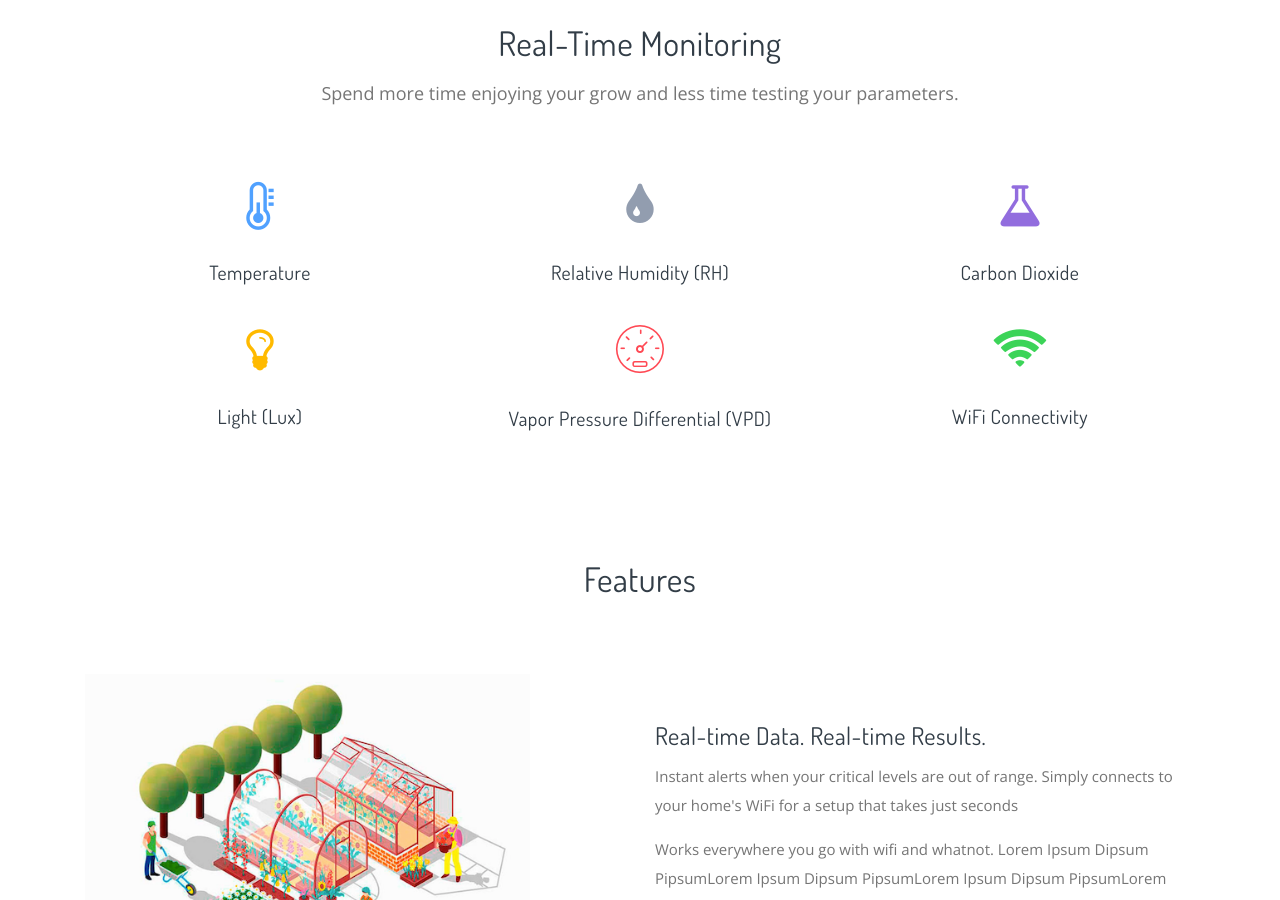
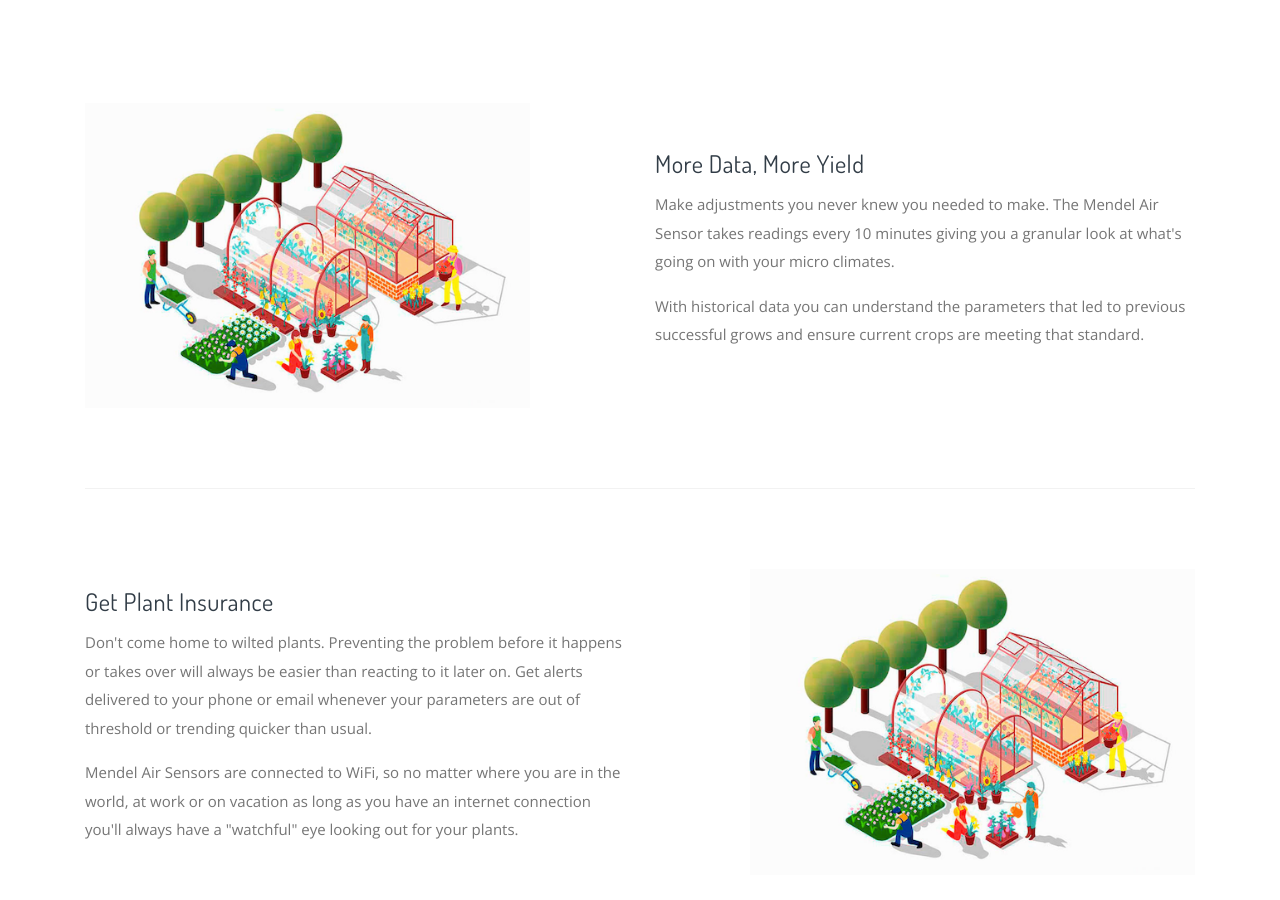
Before and after one commit to mendelsensors/marketing_page, a Jekyll site: the page built from airsensor/index.html, in a window 1280 px wide and 900 px high, scrolled down 1403 px. Built offline with Jekyll 4.4.1, drawn with Linux system fonts in a browser that asks for light colours; some of the changed text lies outside the part shown.

Commit message:
more airsensor copy changes

```diff
--- a/airsensor/index.html
+++ b/airsensor/index.html
@@ -25,74 +25,18 @@ layout: default
 </header>
 <!-- /.header -->
 
-<!-- What we measure section -->
-<div class="container">
-  <header class="section-header">
-    <h2>Constantly monitoring your environment</h2>
-    <hr>
-    <p class="lead">Our sensor is always on, measuring your parameters and making sure everything is okay with your crop while making sense of all the data.</p>
-  </header>
-
-  <div class="row gap-y">
-    <div class="col-6 col-md-4 col-xl-2">
-      <div class="card card-body border hover-shadow-6 text-center py-6" href="#">
-        <p style="color: #78a300"><i class="fa fa-thermometer-half fa-3x"></i></p>
-        <h6 class="mb-0"><strong>Temperature</strong></h6>
-      </div>
-    </div>
-
-    <div class="col-6 col-md-4 col-xl-2">
-      <div class="card card-body border hover-shadow-6 text-center py-6" href="#">
-        <p style="color: #eb4a62"><i class="fa fa-tint fa-3x"></i></p>
-        <h6 class="mb-0"><strong>Humidity</strong></h6>
-      </div>
-    </div>
-
-    <div class="col-6 col-md-4 col-xl-2">
-      <div class="card card-body border hover-shadow-6 text-center py-6" href="#">
-        <p style="color: #f69a3e"><i class="fa fa-flask fa-3x"></i></p>
-        <h6 class="mb-0"><strong>Carbon Dioxide</strong></h6>
-      </div>
-    </div>
-
-    <div class="col-6 col-md-4 col-xl-2">
-      <div class="card card-body border hover-shadow-6 text-center py-6" href="#">
-        <p style="color: #f0c93e"><i class="fa fa-lightbulb-o fa-3x"></i></p>
-        <h6 class="mb-0"><strong>Light</strong></h6>
-      </div>
-    </div>
-
-    <div class="col-6 col-md-4 col-xl-2">
-      <div class="card card-body border hover-shadow-6 text-center py-6" href="#">
-        <p style="color: #37b8af"><i class="fa fa-shower fa-3x"></i></p>
-        <h6 class="mb-0"><strong>VPD</strong></h6>
-      </div>
-    </div>
-
-    <div class="col-6 col-md-4 col-xl-2">
-      <div class="card card-body border hover-shadow-6 text-center py-6" href="#">
-        <p style="color: #2faabc"><i class="fa fa-wifi fa-3x"></i></p>
-        <h6 class="mb-0"><strong>Connectivity</strong></h6>
-      </div>
-    </div>
-
-  </div>
-</div>
-<!-- /. What we measure section -->
-
 <!-- Parameters -->
 <section class="section">
   <div class="container">
     <header class="section-header">
       <h2>Real-Time Monitoring</h2>
-      <p class="lead">Spend more time enjoying your grow and less time testing your parameters.</p>
     </header>
 
     <div class="row gap-y text-center">
 
       <div class="col-md-6 col-xl-4 feature-1">
         <p class="feature-icon text-primary"><i class="fa fa-thermometer-half"></i></p>
-        <h5>Temperature</h5>
+        <h5>Temperature (°F/°C)</h5>
       </div>
 
       <div class="col-md-6 col-xl-4 feature-1">
@@ -128,15 +72,11 @@ layout: default
 
 <!-- features -->
 <div class="container">
-  <header class="section-header">
-    <h2>Features</h2>
-  </header>
-
   <div class="row gap-y align-items-center">
     <div class="col-md-6 ml-auto">
-      <h4>Real-time Data. Real-time Results.</h4>
-      <p>Instant alerts when your critical levels are out of range. Simply connects to your home's WiFi for a setup that takes just seconds</p>
-      <p>Works everywhere you go with wifi and whatnot. Lorem Ipsum Dipsum PipsumLorem Ipsum Dipsum PipsumLorem Ipsum Dipsum PipsumLorem Ipsum Dipsum PipsumLorem Ipsum Dipsum Pipsum</p>
+      <h4>More Data, More Yield</h4>
+      <p>Make adjustments you never knew you needed to make. The Mendel Air Sensor takes readings every 10 minutes giving you a granular look at what's going on with your micro climates.</p>
+      <p>With historical data you can understand the parameters that led to previous successful grows and ensure current crops are meeting that standard.</p>
     </div>
 
     <div class="col-md-5 order-md-first">
@@ -148,29 +88,15 @@ layout: default
 
   <div class="row gap-y align-items-center">
     <div class="col-md-6 mr-auto">
-      <h4>Beautifully designed and professionally engineered</h4>
-      <p>Lorem Ipsum Dipsum PipsumLorem Ipsum Dipsum PipsumLorem Ipsum Dipsum PipsumLorem Ipsum Dipsum PipsumLorem Ipsum Dipsum PipsumLorem Ipsum Dipsum PipsumLorem Ipsum Dipsum PipsumLorem Ipsum Dipsum PipsumLorem Ipsum Dipsum PipsumLorem Ipsum Dipsum PipsumLorem Ipsum Dipsum PipsumLorem Ipsum Dipsum PipsumLorem Ipsum Dipsum PipsumLorem Ipsum Dipsum PipsumLorem Ipsum Dipsum PipsumLorem Ipsum Dipsum PipsumLorem Ipsum Dipsum Pipsum</p>
+      <h4>Get Plant Insurance</h4>
+      <p>Don't come home to wilted plants. Preventing the problem before it happens or takes over will always be easier than reacting to it later on. Get alerts delivered to your phone or email whenever your parameters are out of threshold or trending quicker than usual.</p>
+      <p>Mendel Air Sensors are connected to WiFi, so no matter where you are in the world, at work or on vacation as long as you have an internet connection you'll always have a "watchful" eye looking out for your plants.</p>
     </div>
 
     <div class="col-md-5">
       <img src="../assets/img/airsensor/growhouse.png" alt="...">
     </div>
   </div>
-
-  <hr class="my-8">
-
-  <div class="row gap-y align-items-center">
-    <div class="col-md-6 ml-auto">
-      <h4>Improve your crop/never lose it</h4>
-      <p>Instant alerts when your critical levels are out of range. Simply connects to your home's WiFi for a setup that takes just seconds</p>
-      <p>Works everywhere you go with wifi and whatnot. Lorem Ipsum Dipsum PipsumLorem Ipsum Dipsum PipsumLorem Ipsum Dipsum PipsumLorem Ipsum Dipsum PipsumLorem Ipsum Dipsum Pipsum</p>
-    </div>
-
-    <div class="col-md-5 order-md-first">
-      <img src="../assets/img/airsensor/growhouse.png" alt="...">
-    </div>
-  </div>
-</div>
 <!-- /.features -->
 
 <!-- How many do i need? -->
```
Also changed, not shown: other parts of airsensor/index.html (+1 -1 lines).
